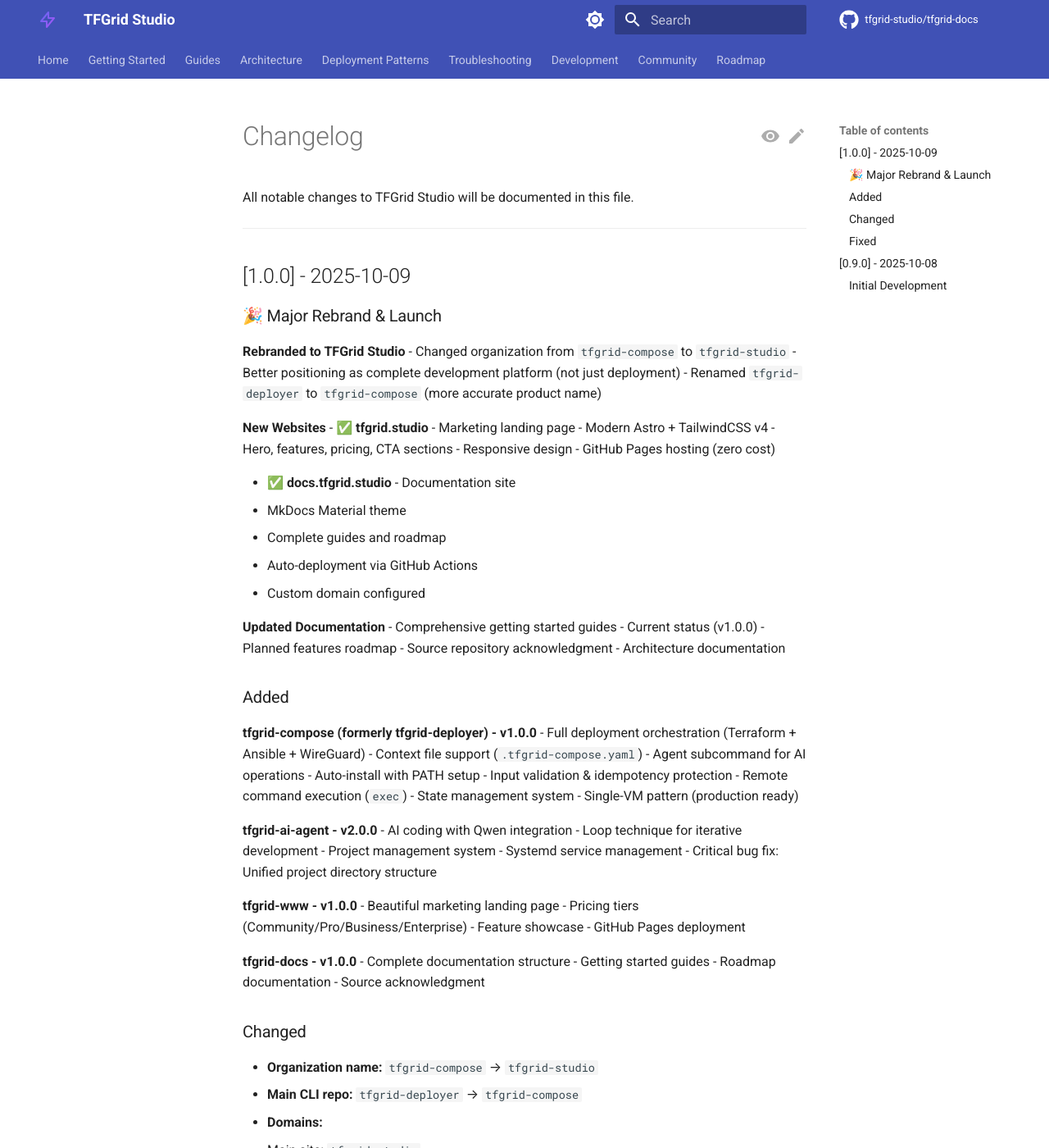
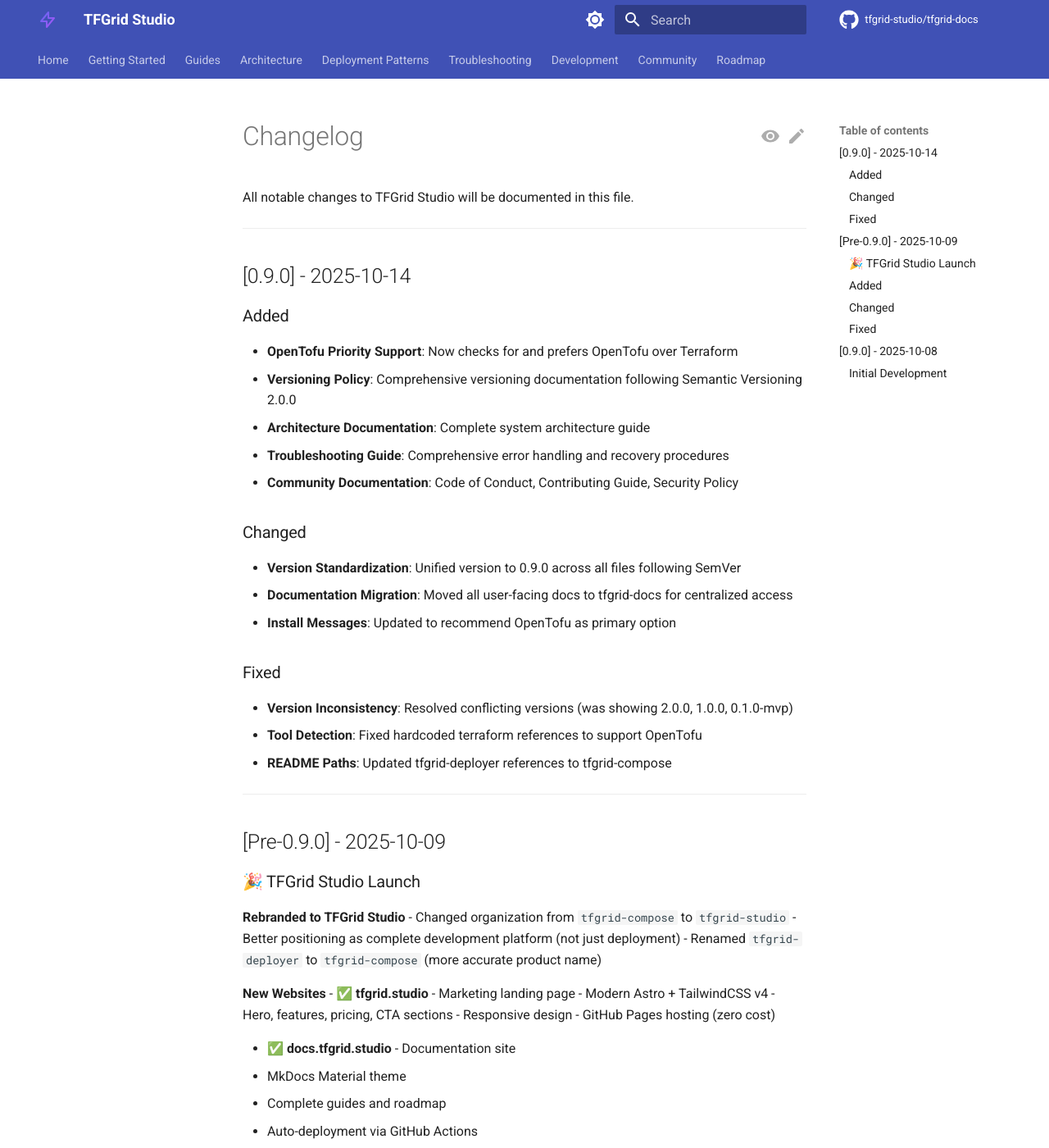
Before and after one commit to tfgrid-studio/tfgrid-docs, an MkDocs documentation site: the page built from docs/roadmap/changelog.md, in a window 1280 px wide and 1400 px high. Shown: the whole window at 82% size. Built offline with MkDocs 1.6.1 and Material for MkDocs 9.7.7, drawn with Linux system fonts in a browser that asks for light colours; comment, search, counter and statistics services are not loaded; the version menu is left out; some of the changed text lies outside the part shown.

Commit message:
docs: Update version numbers to 0.9.0 across all documentation files

````diff
--- a/docs/guides/ai-agent.md
+++ b/docs/guides/ai-agent.md
@@ -52,8 +52,8 @@
 **Output:**
 ```
 ✅ 🎉 Deployment complete!
-ℹ App: tfgrid-ai-agent v2.0.0
-ℹ Pattern: single-vm v1.0.0
+ℹ App: tfgrid-ai-agent v0.9.0
+ℹ Pattern: single-vm v0.9.0
 ℹ Next steps:
   • Check status: tfgrid-compose status tfgrid-ai-agent
   • View logs: tfgrid-compose logs tfgrid-ai-agent
--- a/docs/roadmap/changelog.md
+++ b/docs/roadmap/changelog.md
@@ -4,9 +4,30 @@
 
 ---
 
-## [1.0.0] - 2025-10-09
+## [0.9.0] - 2025-10-14
 
-### 🎉 Major Rebrand & Launch
+### Added
+- **OpenTofu Priority Support**: Now checks for and prefers OpenTofu over Terraform
+- **Versioning Policy**: Comprehensive versioning documentation following Semantic Versioning 2.0.0
+- **Architecture Documentation**: Complete system architecture guide
+- **Troubleshooting Guide**: Comprehensive error handling and recovery procedures
+- **Community Documentation**: Code of Conduct, Contributing Guide, Security Policy
+
+### Changed
+- **Version Standardization**: Unified version to 0.9.0 across all files following SemVer
+- **Documentation Migration**: Moved all user-facing docs to tfgrid-docs for centralized access
+- **Install Messages**: Updated to recommend OpenTofu as primary option
+
+### Fixed
+- **Version Inconsistency**: Resolved conflicting versions (was showing 2.0.0, 1.0.0, 0.1.0-mvp)
+- **Tool Detection**: Fixed hardcoded terraform references to support OpenTofu
+- **README Paths**: Updated tfgrid-deployer references to tfgrid-compose
+
+---
+
+## [Pre-0.9.0] - 2025-10-09
+
+### 🎉 TFGrid Studio Launch
 
 **Rebranded to TFGrid Studio**
 - Changed organization from `tfgrid-compose` to `tfgrid-studio`
@@ -35,7 +56,7 @@
 
 ### Added
 
-**tfgrid-compose (formerly tfgrid-deployer) - v1.0.0**
+**tfgrid-compose (formerly tfgrid-deployer)**
 - Full deployment orchestration (Terraform + Ansible + WireGuard)
 - Context file support (`.tfgrid-compose.yaml`)
 - Agent subcommand for AI operations
@@ -45,20 +66,20 @@
 - State management system
 - Single-VM pattern (production ready)
 
-**tfgrid-ai-agent - v2.0.0**
+**tfgrid-ai-agent**
 - AI coding with Qwen integration
 - Loop technique for iterative development
 - Project management system
 - Systemd service management
 - Critical bug fix: Unified project directory structure
 
-**tfgrid-www - v1.0.0**
+**tfgrid-www**
 - Beautiful marketing landing page
 - Pricing tiers (Community/Pro/Business/Enterprise)
 - Feature showcase
 - GitHub Pages deployment
 
-**tfgrid-docs - v1.0.0**
+**tfgrid-docs**
 - Complete documentation structure
 - Getting started guides
 - Roadmap documentation
````
Also changed, not shown: docs/index.md (+4 -4 lines), docs/roadmap/current.md (+12 -12 lines), docs/roadmap/planned.md (+7 -7 lines).
